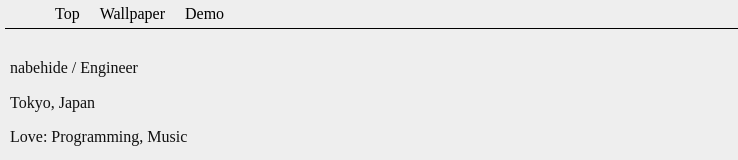
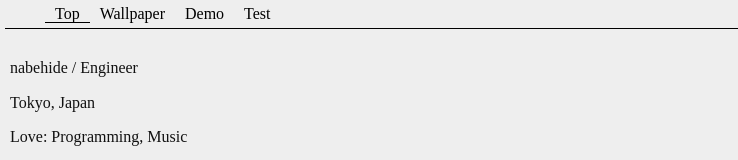
Before and after one commit to nabehide/mypage, a Nuxt app: page / in a window 1280 px wide. Shown: the top 160 px of the page, without its empty margins (0-738 px from the left). Built offline with nearby package versions, Linux system fonts and the light colour scheme; some icons are missing.

Commit message:
fix: navigation border-bottom

```diff
--- a/components/Navigation.vue
+++ b/components/Navigation.vue
@@ -4,6 +4,7 @@
       <nuxt-link exact to="/" ><li>Top</li></nuxt-link>
       <nuxt-link to="/wallpaper" ><li>Wallpaper</li></nuxt-link>
       <nuxt-link to="/demo" ><li>Demo</li></nuxt-link>
+      <nuxt-link to="/test" ><li>Test</li></nuxt-link>
     </ul>
   </nav>
 </template>
@@ -19,7 +20,7 @@ nav {
     list-style: none;
     margin: 5px 0px;
 
-    .selected {
+    .nuxt-link-exact-active {
       border-bottom: black solid thin;
     }
 
```
